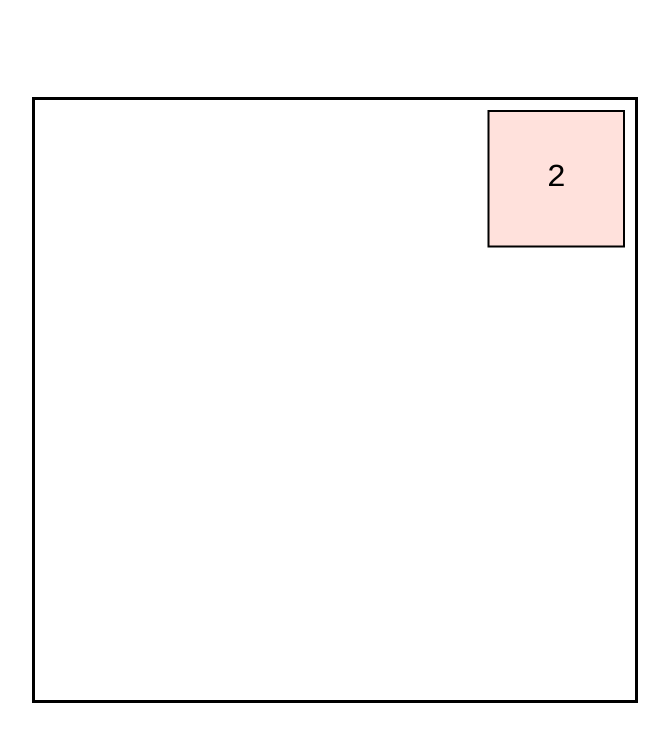
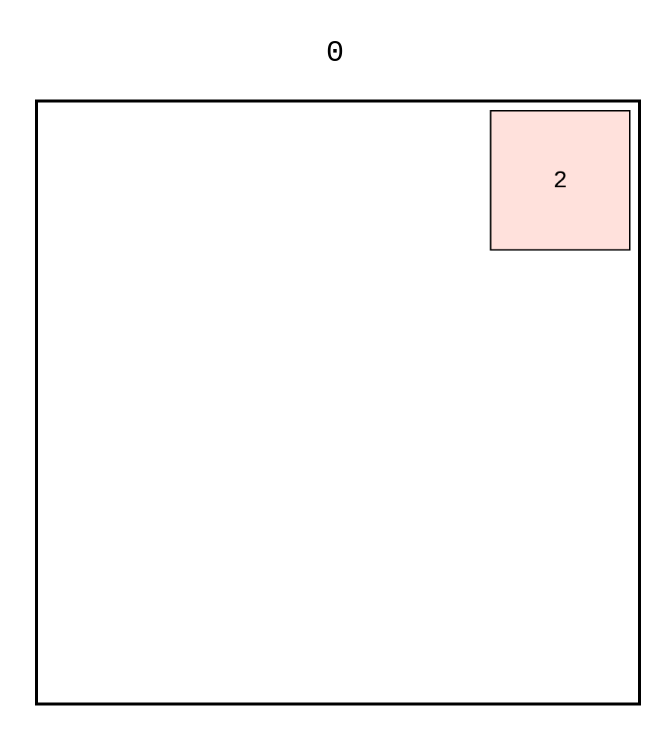
Before and after one commit to iechevarria/2048, a plain HTML site: page index.html in a window 1280 px wide. Shown: the whole page, without its empty margins (305-977 px from the left). Drawn offline with Linux system fonts and the light colour scheme.

Commit message:
Add score, update style

```diff
--- a/index.html
+++ b/index.html
@@ -11,22 +11,30 @@
         height: 100%;
         width: 100%;
       }
+      div {
+        font-family: Courier New, Courier, monospace;
+        font-size: 30px;
+        text-align: center;
+        position: fixed;
+        top: 45%;
+        left: 50%;
+        transform: translateY(-50%) translateX(-50%);
+        width: 600px;
+      }
       canvas {
-        position: fixed;
-        top: 50%;
-        transform: translateY(-50%);
-        left: 0;
-        right: 0;
-        margin-left: auto;
-        margin-right: auto;
         border-style: solid;
+        border-width: 3px;
         border-color: #000;
+        width: 600px;
       }
     </style>
     <title>2048</title>
   </head>
   <body>
-    <canvas id="canvas" width="600px" height="600px"></canvas>
+    <div>
+      <p id="score"></p>
+      <canvas id="canvas" width="800px" height="800px"></canvas>
+    </div>
     <script src="index.js"></script>
   </body>
 </html>
--- a/index.js
+++ b/index.js
@@ -1,4 +1,5 @@
 /* State */
+
 
 function Square () {
   this.value = 0;
@@ -85,6 +86,7 @@ var State = {
 
 
 /* Logic */
+
 
 var Logic = {
   step: function (direction) {
@@ -191,12 +193,14 @@ var Logic = {
 };
 
 
-/* View */
+/* Graphics */
+
 
 var context = document.getElementById('canvas').getContext('2d');
-var CANVAS_WIDTH = 600;
-var CANVAS_HEIGHT = 600;
+var CANVAS_WIDTH = 800;
+var CANVAS_HEIGHT = 800;
 var border = 10;
+
 
 function draw () {
   context.fillStyle = '#888';
@@ -218,7 +222,13 @@ function draw () {
       }
     }
   }
+
+  document.getElementById('score').innerHTML = State.score.toString();
 }
+
+
+/* Input */
+
 
 var upPressed = false;
 var downPressed = false;
@@ -253,6 +263,9 @@ window.onkeyup = function (e) {
 };
 
 
+/* Initialization */
+
+
 State.reset();
 State.print();
 draw();
```
